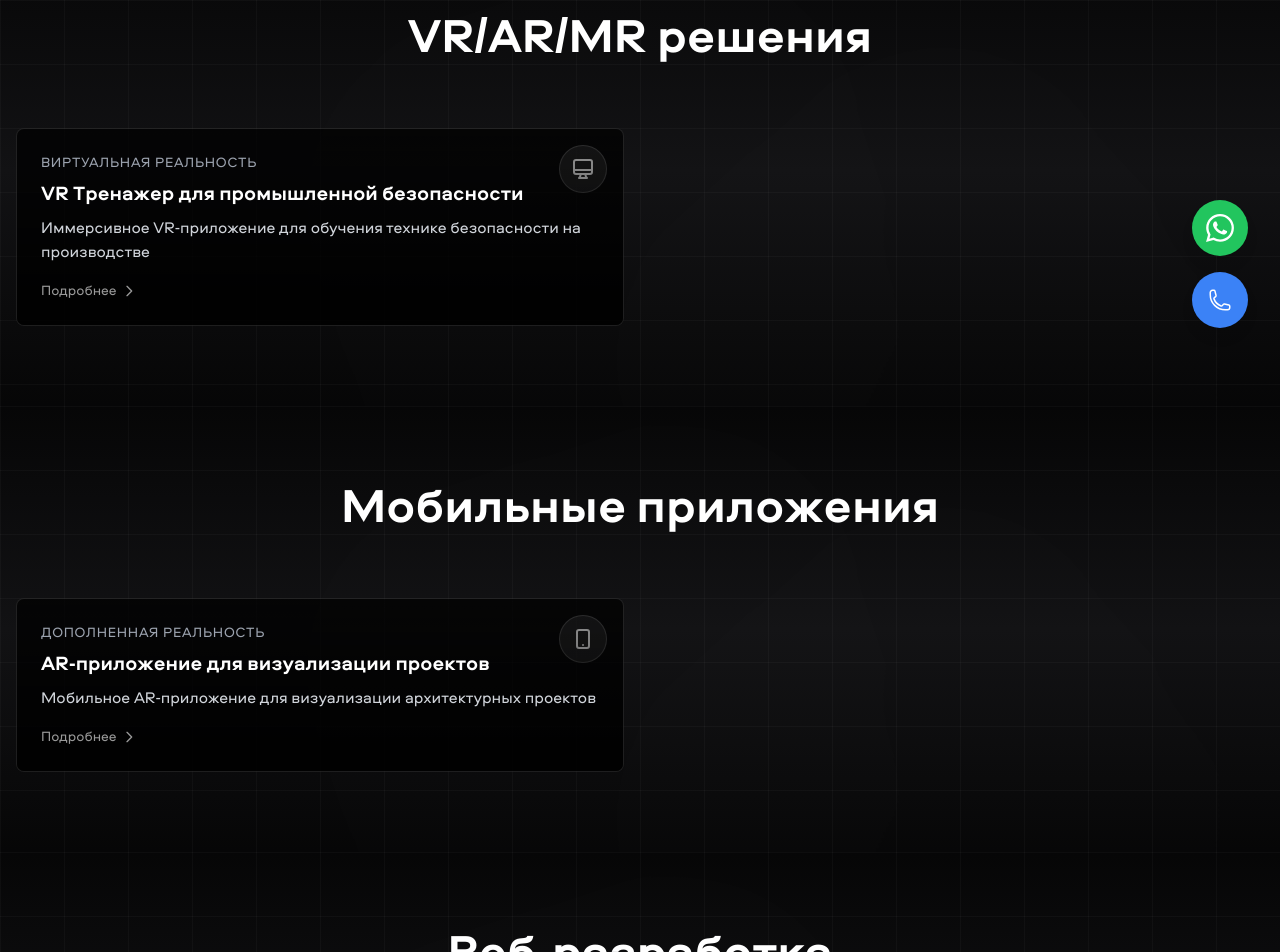
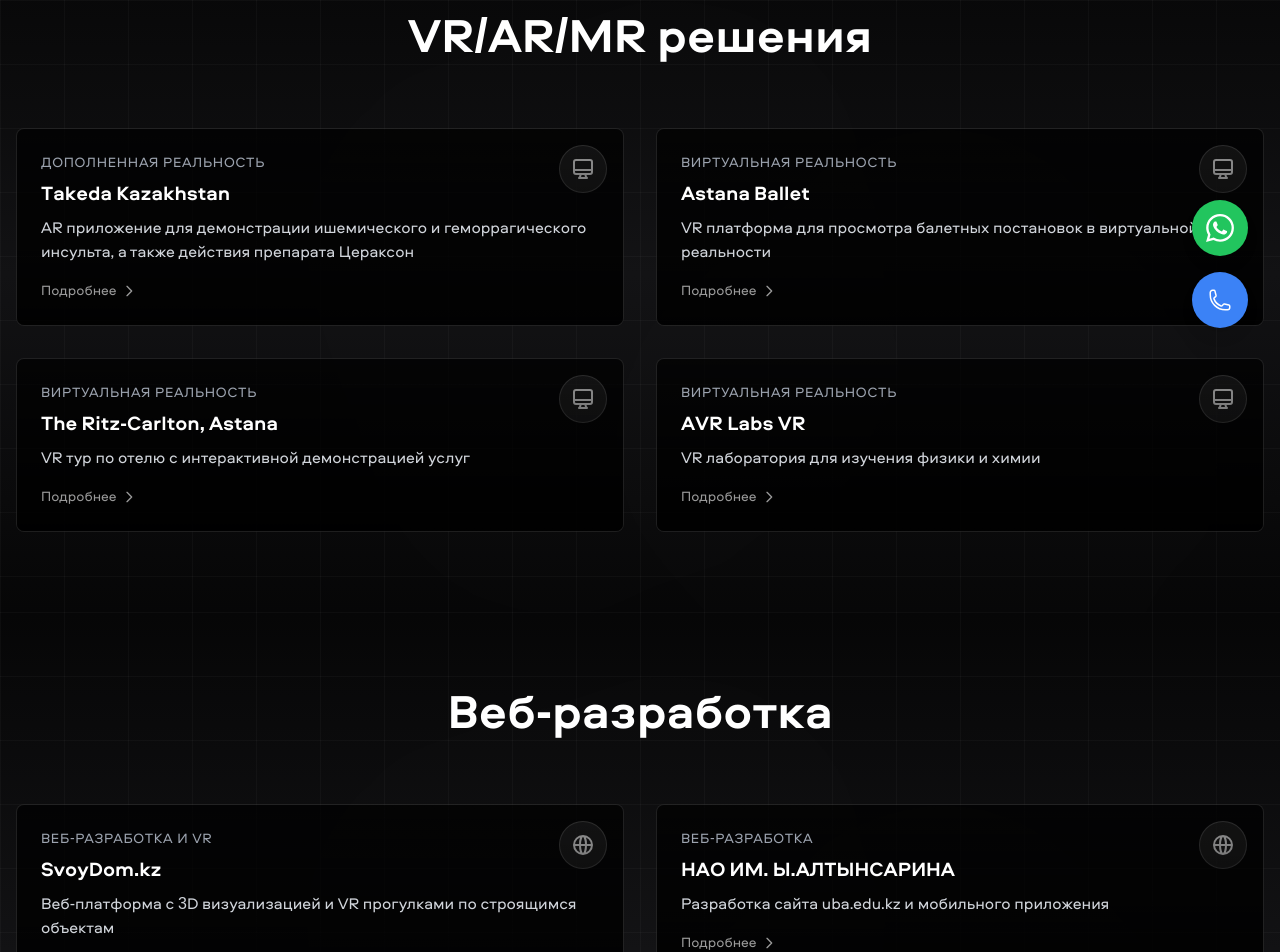
Before and after one commit to SmaylovSerikbay/avrgroupkz, a Next.js app: page /projects in a window 1280 px wide. Shown: the part 440-1392 px from the top of the page. Built offline with nearby package versions, Linux system fonts and the light colour scheme; grey boxes are pictures that could not be loaded; a web font is replaced by a local one.

Commit message:
Update projects data with new project details and descriptions

```diff
--- a/app/data/projects.ts
+++ b/app/data/projects.ts
@@ -2,54 +2,122 @@
 
 export const projects: Project[] = [
   {
-    title: 'VR Тренажер для промышленной безопасности',
-    category: 'Виртуальная реальность',
-    description: 'Иммерсивное VR-приложение для обучения технике безопасности на производстве',
-    image: 'https://images.unsplash.com/photo-1592478411213-6153e4ebc07d',
+    title: 'Takeda Kazakhstan',
+    category: 'Дополненная реальность',
+    description: 'AR приложение для демонстрации ишемического и геморрагического инсульта, а также действия препарата Цераксон',
+    image: '/projects/takeda.jpg',
     service: 'vr-ar-mr',
-    slug: 'vr-safety-training',
-    fullDescription: 'Комплексное VR-решение для обучения сотрудников правилам промышленной безопасности. Включает в себя различные сценарии чрезвычайных ситуаций и отработку действий при их возникновении.',
+    slug: 'takeda-kazakhstan',
+    fullDescription: 'Данный проект представляет собой приложение дополненной реальности, разработанное для компании Takeda Kazakhstan. Приложение использует дополненную реальность для демонстрации ишемического и геморрагического инсульта, а также черепно-мозговой травмы. Приложение также демонстрирует действие препарата Цераксон на эти заболевания. Целью проекта является повышение осведомленности пациентов и врачей о заболеваниях и способах лечения.',
     features: [
-      'Реалистичная физика и взаимодействие',
-      'Детальные 3D-модели оборудования',
-      'Система оценки действий пользователя',
-      'Многопользовательский режим обучения',
-      'Интеграция с системами учета',
-      'Аналитика и отчетность'
+      'Визуализация патологий в AR',
+      'Интерактивная демонстрация действия препарата',
+      'Образовательный контент для врачей',
+      'Информативные материалы для пациентов',
+      'Высокая точность медицинских моделей',
+      'Интуитивный пользовательский интерфейс'
     ]
   },
   {
-    title: 'AR-приложение для визуализации проектов',
-    category: 'Дополненная реальность',
-    description: 'Мобильное AR-приложение для визуализации архитектурных проектов',
-    image: 'https://images.unsplash.com/photo-1593508512255-86ab42a8e620',
-    service: 'mobile-development',
-    slug: 'ar-architecture',
-    fullDescription: 'Инновационное решение для архитектурных бюро и строительных компаний. Позволяет визуализировать будущие здания и сооружения в реальном масштабе прямо на строительной площадке.',
+    title: 'Astana Ballet',
+    category: 'Виртуальная реальность',
+    description: 'VR платформа для просмотра балетных постановок в виртуальной реальности',
+    image: '/projects/astana-ballet.jpg',
+    service: 'vr-ar-mr',
+    slug: 'astana-ballet',
+    fullDescription: 'Данный проект представляет собой стриминговую площадку виртуальной реальности для просмотра балета. Платформа позволяет зрителям погрузиться в атмосферу балета и насладиться выступлением в виртуальной реальности. Это открывает новые возможности для зрителей, которые не могут посетить театр из-за географических ограничений или ограничений из-за пандемии.',
     features: [
-      'Точное позиционирование моделей',
-      'Интерактивное взаимодействие',
-      'Фотореалистичный рендеринг',
-      'Система аннотаций и заметок',
-      'Совместная работа в реальном времени',
-      'Экспорт визуализаций'
+      'VR трансляции балетных постановок',
+      'Эффект полного присутствия',
+      'Выбор места просмотра',
+      'Высокое качество видео',
+      'Интерактивное расписание',
+      'Мультиязычный интерфейс'
     ]
   },
   {
-    title: 'Корпоративный портал',
+    title: 'SvoyDom.kz',
+    category: 'Веб-разработка и VR',
+    description: 'Веб-платформа с 3D визуализацией и VR прогулками по строящимся объектам',
+    image: '/projects/svoydom.jpg',
+    service: 'web-development',
+    slug: 'svoydom',
+    fullDescription: 'Данный проект представляет собой создание сайта для компании SvoyDom.kz. В рамках проекта были разработаны функциональности для оцифрованных в 3D объектов с возможностью прогулок на строящихся объектах. Проект разработан как для веб-сайта, так и для очков виртуальной реальности. Это дает потенциальным клиентам возможность испытать объекты в виртуальной реальности до того как они будут построены в реальной жизни.',
+    features: [
+      '3D визуализация объектов',
+      'VR прогулки по недвижимости',
+      'Интерактивные планировки',
+      'Система бронирования',
+      'Интеграция с CRM',
+      'Адаптивный дизайн'
+    ]
+  },
+  {
+    title: 'The Ritz-Carlton, Astana',
+    category: 'Виртуальная реальность',
+    description: 'VR тур по отелю с интерактивной демонстрацией услуг',
+    image: '/projects/ritz-carlton.jpg',
+    service: 'vr-ar-mr',
+    slug: 'ritz-carlton',
+    fullDescription: 'Данный проект представляет собой приложение виртуальной реальности, разработанное для клиентов отеля Ritz Carlton. Приложение позволяет пользователям выполнить виртуальную прогулку по зданию, насладиться интерьером и видами, а также изучить различные услуги, которые предоставляет отель. Целью проекта является улучшение опыта клиентов и создание инновационного способа представления отеля и его услуг.',
+    features: [
+      'Виртуальный тур по отелю',
+      'Интерактивное меню услуг',
+      'Фотореалистичная графика',
+      'Система бронирования',
+      'Многоязычный интерфейс',
+      'Интеграция с сайтом отеля'
+    ]
+  },
+  {
+    title: 'НАО ИМ. Ы.АЛТЫНСАРИНА',
     category: 'Веб-разработка',
-    description: 'Современный веб-портал для крупной компании с расширенным функционалом',
-    image: 'https://images.unsplash.com/photo-1460925895917-afdab827c52f',
+    description: 'Разработка сайта uba.edu.kz и мобильного приложения',
+    image: '/projects/uba-edu.jpg',
     service: 'web-development',
-    slug: 'corporate-portal',
-    fullDescription: 'Многофункциональный корпоративный портал с интегрированной CRM-системой, модулями управления проектами и документооборотом. Разработан с учетом современных требований к безопасности и производительности.',
+    slug: 'uba-edu',
+    fullDescription: 'Разработка сайта uba.edu.kz и мобильного приложения для НАО им. Ы.АЛТЫНСАРИНА. Проект включает в себя создание современной образовательной платформы с широким функционалом для преподавателей и учащихся.',
     features: [
+      'Личный кабинет пользователя',
       'Система управления контентом',
-      'Интеграция с CRM и ERP',
-      'Модуль управления проектами',
-      'Электронный документооборот',
-      'Аналитическая панель',
-      'Мобильная версия'
+      'Интеграция с образовательными сервисами',
+      'Мобильное приложение',
+      'Аналитика и отчетность',
+      'Адаптивный дизайн'
+    ]
+  },
+  {
+    title: 'AVR-labs.kz',
+    category: 'Образовательная платформа',
+    description: 'Платформа для онлайн-курсов, тестирования и сертификации',
+    image: '/projects/avr-labs.jpg',
+    service: 'web-development',
+    slug: 'avr-labs',
+    fullDescription: 'Данный проект представляет собой создание платформы для продажи онлайн-курсов, сдачи тестов и прохождения викторин с сертификатами. Платформа интегрирована с существующими системами учебных заведений и предоставляет множество возможностей для развития кадров и расширения образовательных возможностей. Проект заключил меморандумы с дворцом школьников им. Әл-Фараби, РГКП «Республиканский учебно-методический центр дополнительного образования» и Международным Таразским Инновационным Институтом им. Ш. Муртазы.',
+    features: [
+      'Система управления курсами',
+      'Тестирование и сертификация',
+      'Интеграция с учебными заведениями',
+      'Аналитика успеваемости',
+      'Система оплаты',
+      'Личный кабинет пользователя'
+    ]
+  },
+  {
+    title: 'AVR Labs VR',
+    category: 'Виртуальная реальность',
+    description: 'VR лаборатория для изучения физики и химии',
+    image: '/projects/avr-labs-vr.jpg',
+    service: 'vr-ar-mr',
+    slug: 'avr-labs-vr',
+    fullDescription: 'Данный проект представляет собой создание лаборатории виртуальной реальности для предметов физики и химии. Лаборатория оснащена передовыми технологиями виртуальной реальности, которые позволяют ученикам с 5-11 классов воспринимать сложные понятия физики и химии в визуально доступной форме. Лаборатория также может использоваться для проведения исследований и разработки новых образовательных методик.',
+    features: [
+      'Интерактивные VR эксперименты',
+      'Визуализация сложных концепций',
+      'Безопасная среда для опытов',
+      'Система оценки знаний',
+      'Методические материалы',
+      'Поддержка групповой работы'
     ]
   }
 ];
--- a/next.config.js
+++ b/next.config.js
@@ -8,6 +8,7 @@
         pathname: '/**',
       },
     ],
+    unoptimized: true
   },
 }
 
```
